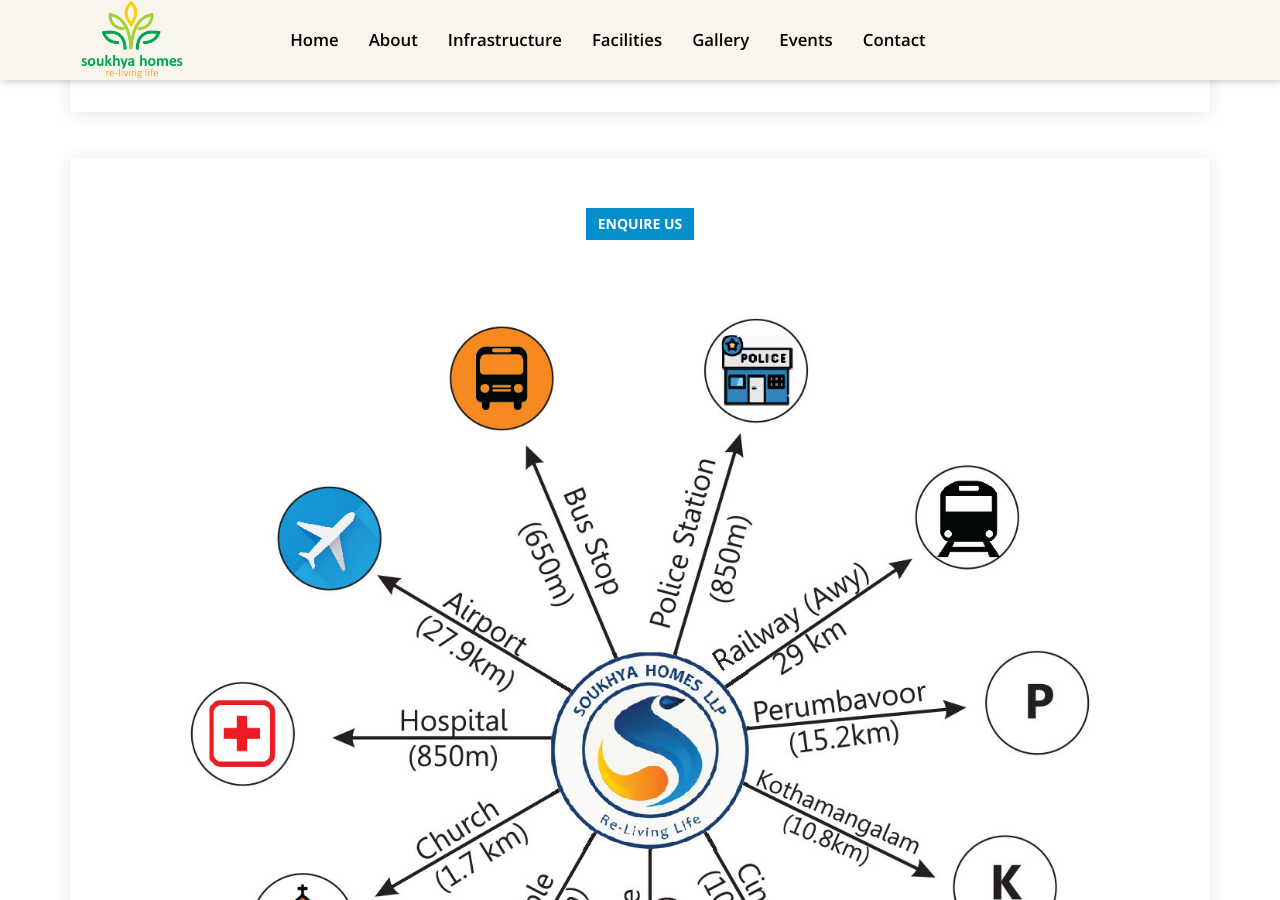
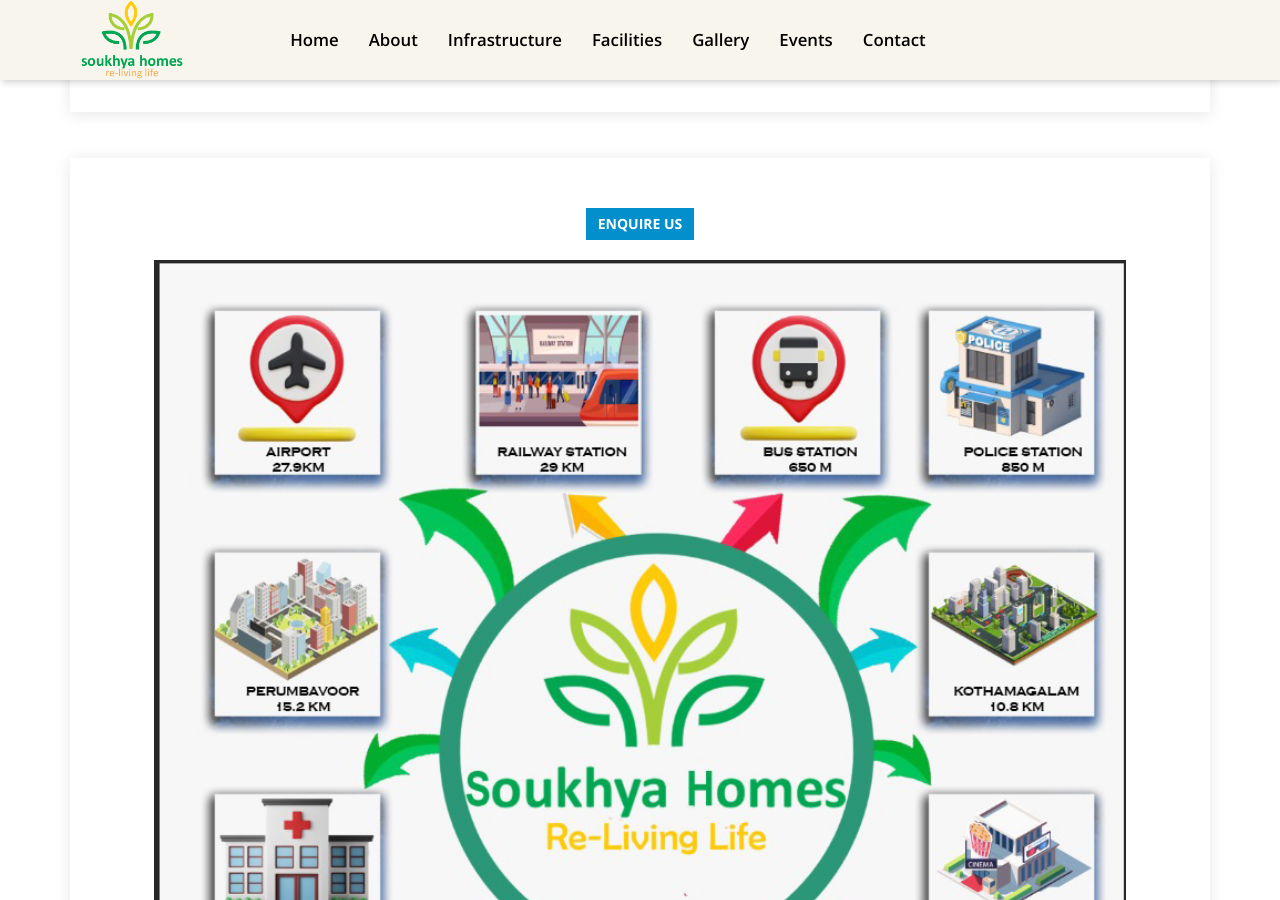
Before and after one commit to soukhyahomes/soukhyahomes.github.io, a Jekyll site: the page built from contact.md, in a window 1280 px wide and 900 px high, scrolled down 574 px. Built offline with Jekyll 4.4.1, drawn with Linux system fonts in a browser that asks for light colours; nearby versions of some CDN libraries.

Commit message:
updated directions

```diff
--- a/_layouts/contact.html
+++ b/_layouts/contact.html
@@ -73,7 +73,7 @@
 					<a href="https://forms.gle/p4g7PfXX1kfLVJcD8" class="btn btn-primary"><b> ENQUIRE US</b></a>
 				</div>
 				<div class="contact-img">
-					<img src="/assets/img/distances.jpg">
+					<img src="/assets/img/newdirections.jpg">
 				</div>
 			</div>
 
```
